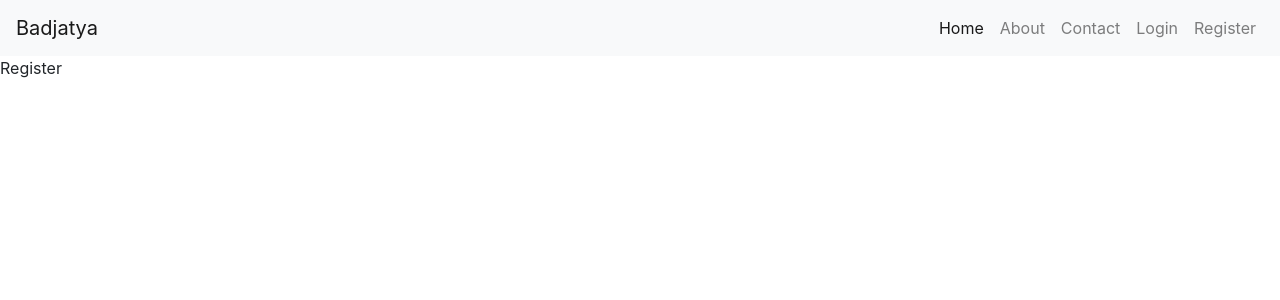
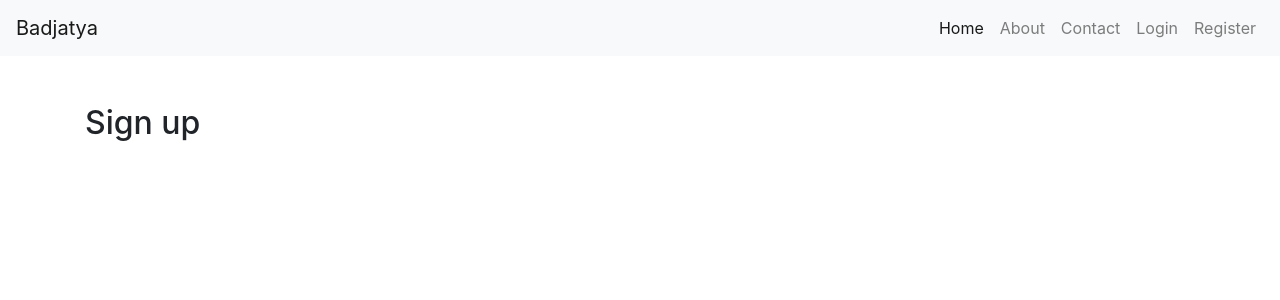
Before and after one commit to badjatya/Mern, a React (Create React App) app in the folder client/: page /register in a window 1280 px wide. Shown: the top 300 px of the page. Built offline with nearby package versions, Linux system fonts and the light colour scheme.

Commit message:
Register page styled

```diff
--- a/client/src/components/Navbar.js
+++ b/client/src/components/Navbar.js
@@ -10,7 +10,7 @@ const Navbar = () => {
   return (
     <>
       <nav className="navbar navbar-expand-lg navbar-light bg-light">
-        <Link to="/" className="navbar-brand" href="#">
+        <Link className="navbar-brand" to="/">
           Badjatya
         </Link>
         <button
--- a/client/src/pages/Register.js
+++ b/client/src/pages/Register.js
@@ -2,9 +2,17 @@ import React from "react";
 
 const Register = () => {
   return (
-    <div>
-      <p>Register</p>
-    </div>
+    <React.Fragment>
+      <section className="signup">
+        <div className="container mt-5">
+          <div className="signup-content">
+            <div className="signup-form">
+              <h2 className="form-title">Sign up</h2>
+            </div>
+          </div>
+        </div>
+      </section>
+    </React.Fragment>
   );
 };
 
```
Also changed, not shown: client/src/assets/images/signup.svg (added).
